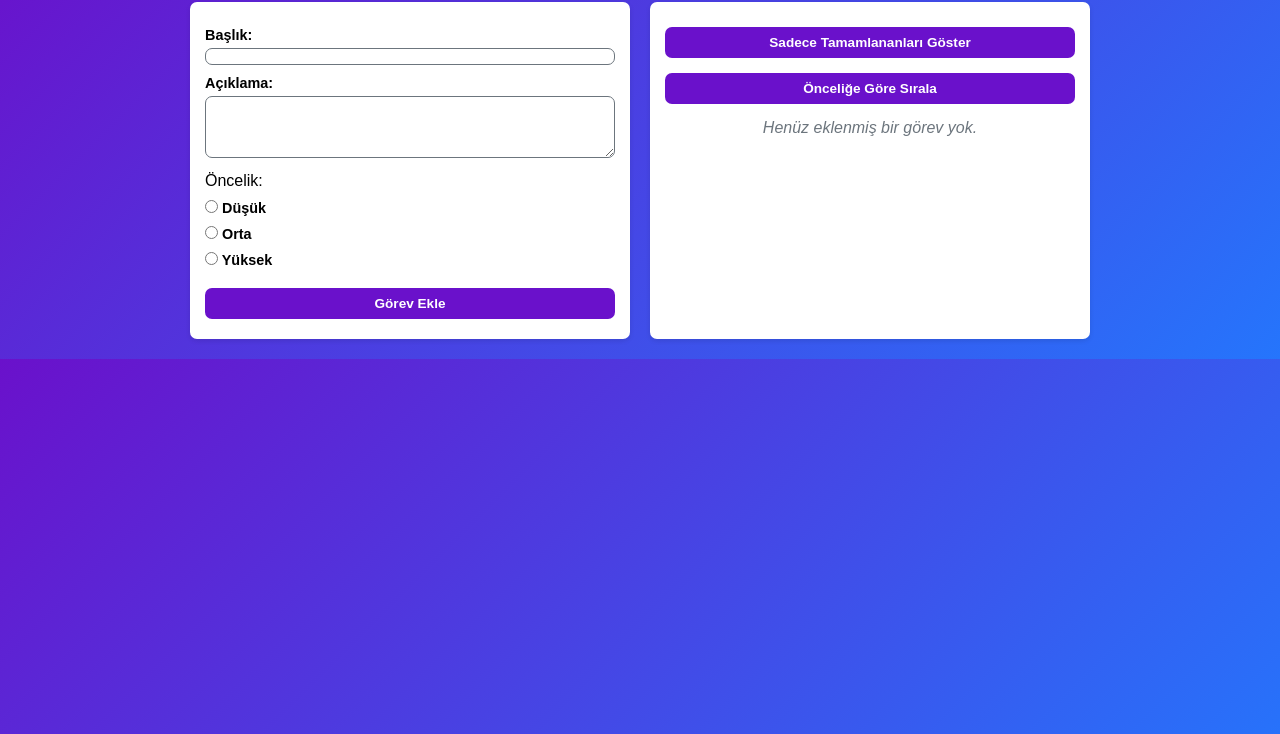
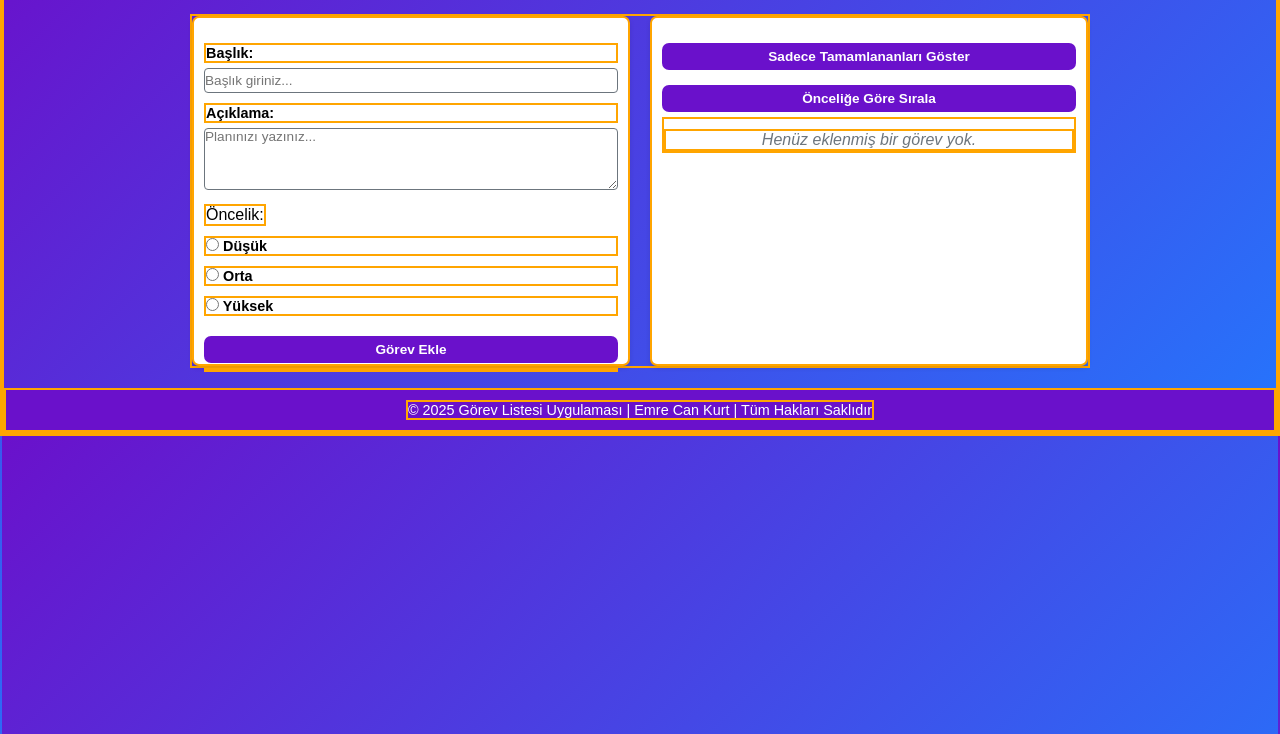
Before and after one commit to kurtemrecan/insiderbootcamp, a plain HTML site: page project2-todo/index.html in a window 1280 px wide. Shown: the part 66-800 px from the top of the page. Drawn offline with Linux system fonts and the light colour scheme.

Commit message:
fixed html and css

```diff
--- a/project2-todo/index.html
+++ b/project2-todo/index.html
@@ -15,10 +15,20 @@
       <!-- görev ekleme -->
       <form id="gorevForm" class="form-container">
         <label for="baslik">Başlık:</label>
-        <input type="text" id="baslik" required />
+        <input
+          type="text"
+          id="baslik"
+          placeholder="Başlık giriniz..."
+          required
+        />
 
         <label for="aciklama">Açıklama:</label>
-        <textarea id="aciklama" rows="4" required></textarea>
+        <textarea
+          id="aciklama"
+          rows="4"
+          placeholder="Planınızı yazınız..."
+          required
+        ></textarea>
 
         <fieldset>
           <legend>Öncelik:</legend>
@@ -47,14 +57,13 @@
         <ul id="gorevListesi"></ul>
       </div>
     </main>
-    <!--
-      <footer>
+
+    <footer>
       <p>
         &copy; 2025 Görev Listesi Uygulaması | Emre Can Kurt | Tüm Hakları
         Saklıdır
       </p>
     </footer>
-    -->
 
     <script src="script.js"></script>
   </body>
--- a/project2-todo/style.css
+++ b/project2-todo/style.css
@@ -1,13 +1,13 @@
 :root {
   --primary-color: #6a11cb;
   --secondary-color: #6c757d;
-  --background-color: #f8f9fa;
 }
 * {
   margin: 0;
   padding: 0;
   box-sizing: border-box;
   font-family: 'Poppins', sans-serif;
+  border: 2px solid orange;
 }
 
 body {
@@ -37,10 +37,11 @@ main {
   flex: 1;
   background: white;
   max-height: 350px;
-  padding: 15px;
+  padding: 15px 10px 20px 10px;
   border-radius: 7px;
   box-shadow: 0 2px 5px rgba(0, 0, 0, 0.1);
 }
+
 .liste-container {
   overflow-y: auto;
 }
@@ -57,8 +58,11 @@ textarea {
   width: 100%;
   margin-top: 5px;
   border: 1px solid var(--secondary-color);
-  border-radius: 7px;
+  border-radius: 4px;
   font-size: 0.85rem;
+}
+#baslik {
+  height: 25px;
 }
 
 fieldset {
@@ -92,7 +96,7 @@ button {
   border: none;
   cursor: pointer;
   font-weight: bold;
-  padding: 8px 12px;
+  padding: 6px 12px;
   font-size: 0.85rem;
   border-radius: 7px;
   margin: 10px 0 5px 0;
```
